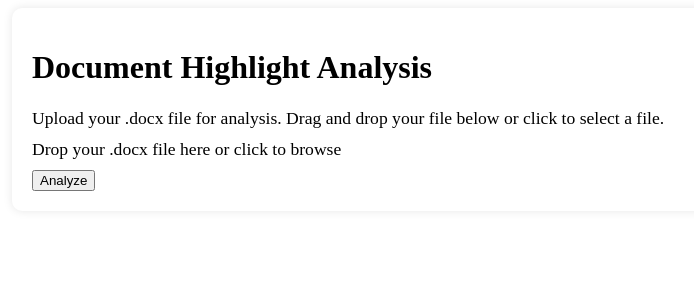
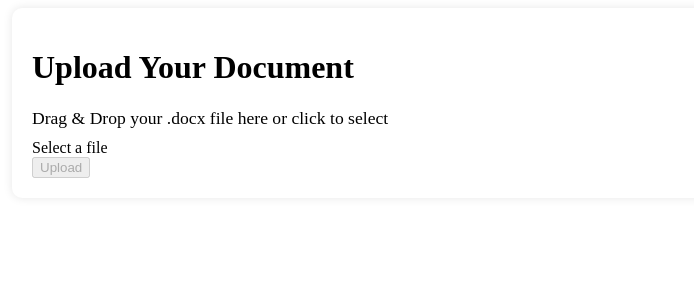
Before and after one commit to Abhighyan/counthighlightedwords, a Flask app: page / in a window 1280 px wide. Shown: the top 300 px of the page, without its empty margins (258-952 px from the left). Run offline with Flask 2, Linux system fonts and the light colour scheme.

Commit message:
Update upload.html

```diff
--- a/templates/upload.html
+++ b/templates/upload.html
@@ -3,36 +3,33 @@
 <head>
     <meta charset="UTF-8">
     <meta name="viewport" content="width=device-width, initial-scale=1.0">
-    <link rel="stylesheet" href="{{ url_for('static', filename='styles.css') }}">
-    <title>Document Analysis</title>
+    <title>File Upload</title>
+    <link rel="stylesheet" href="styles.css">
 </head>
 <body>
     <div class="container">
-        <h1>Document Highlight Analysis</h1>
-        <p>Upload your .docx file for analysis. Drag and drop your file below or click to select a file.</p>
+        <h1>Upload Your Document</h1>
 
-        <!-- Drag and Drop Area -->
-        <div id="drop-area" class="drop-area" onclick="document.getElementById('fileElem').click()">
-            <p>Drop your .docx file here or <span class="file-upload-text">click to browse</span></p>
-            <input type="file" id="fileElem" accept=".docx" onchange="handleFiles(this.files)" style="display: none;">
+        <!-- Drop Area -->
+        <div class="drop-area" id="drop-area">
+            <p>Drag & Drop your .docx file here or click to select</p>
+            <input type="file" id="fileElem" accept=".docx" onchange="handleFiles(this.files)" style="display:none">
+            <label class="file-upload-text" for="fileElem">Select a file</label>
         </div>
 
-        <!-- Submit Button -->
-        <button id="submit-button" class="submit-button" onclick="submitFile()">Analyze</button>
+        <!-- Upload Button -->
+        <button class="submit-button" id="uploadButton" onclick="uploadFile()" disabled>Upload</button>
 
-        <!-- Results Section -->
-        <div id="results" class="results" style="display: none;">
-            <h2>Analysis Results</h2>
-            <div id="highlighted-count"></div>
-            <div id="full-word-count"></div>
-            <div id="sentiment-analysis" style="margin-top: 20px;"></div>
-        </div>
+        <!-- Result Area -->
+        <div class="results" id="results"></div>
     </div>
 
     <script>
-        // Handle drag-and-drop functionality
-        let dropArea = document.getElementById('drop-area');
+        const dropArea = document.getElementById('drop-area');
+        const uploadButton = document.getElementById('uploadButton');
+        let fileToUpload = null;
 
+        // Drag and Drop functionality
         dropArea.addEventListener('dragover', (event) => {
             event.preventDefault();
             dropArea.classList.add('active');
@@ -45,37 +42,38 @@
         dropArea.addEventListener('drop', (event) => {
             event.preventDefault();
             dropArea.classList.remove('active');
-            const files = event.dataTransfer.files;
-            handleFiles(files);
+            fileToUpload = event.dataTransfer.files[0];
+            document.getElementById('fileElem').files = event.dataTransfer.files;
+            enableUploadButton();
         });
 
         function handleFiles(files) {
-            if (files.length) {
-                const file = files[0];
-                document.getElementById('highlighted-count').innerText = `File selected: ${file.name}`;
-                document.getElementById('results').style.display = 'none';
+            fileToUpload = files[0];
+            enableUploadButton();
+        }
+
+        function enableUploadButton() {
+            if (fileToUpload) {
+                uploadButton.disabled = false;
             }
         }
 
-        function submitFile() {
-            const fileInput = document.getElementById('fileElem');
-            if (fileInput.files.length > 0) {
-                const formData = new FormData();
-                formData.append('file', fileInput.files[0]);
+        // Upload the file via fetch
+        function uploadFile() {
+            const formData = new FormData();
+            formData.append('file', fileToUpload);
 
-                fetch('/upload', {
-                    method: 'POST',
-                    body: formData
-                })
-                .then(response => response.text())
-                .then(data => {
-                    document.getElementById('results').innerHTML = data;
-                    document.getElementById('results').style.display = 'block';
-                })
-                .catch(error => console.error('Error:', error));
-            } else {
-                alert("Please select a file.");
-            }
+            fetch('/upload', {
+                method: 'POST',
+                body: formData
+            }).then(response => response.text())
+              .then(result => {
+                  document.getElementById('results').innerHTML = result;
+              })
+              .catch(error => {
+                  document.getElementById('results').innerHTML = 'Error uploading file!';
+                  console.error('Error:', error);
+              });
         }
     </script>
 </body>
```
